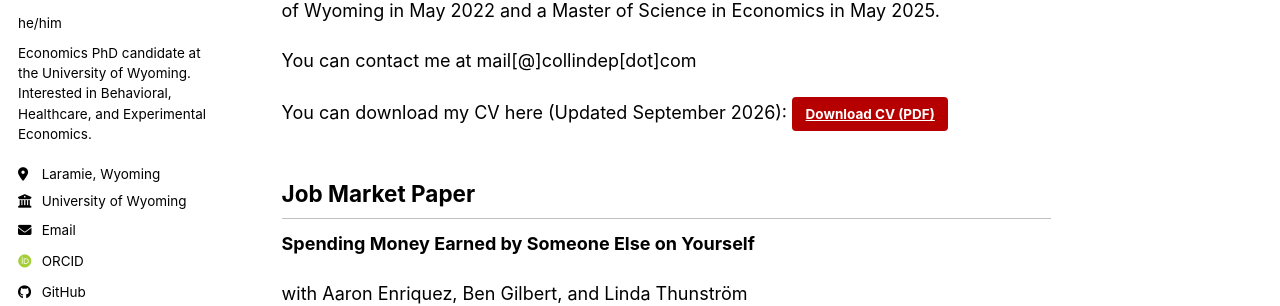
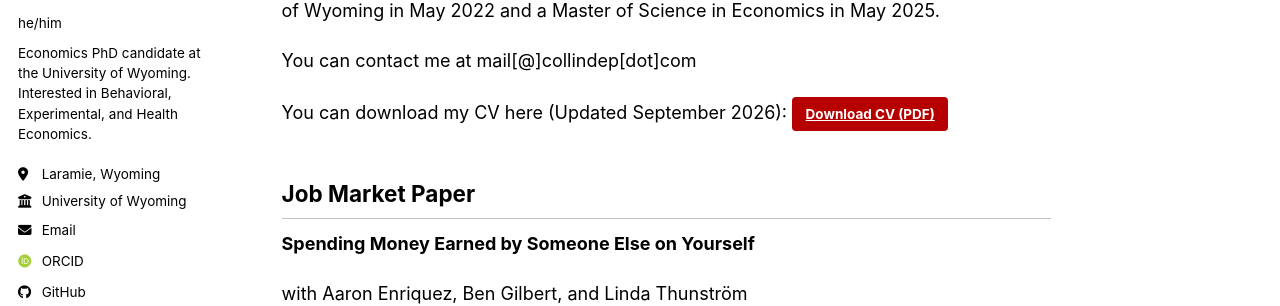
Before and after one commit to CollinDeP/collindep.github.io, a Jekyll site: the page built from _pages/about.md, in a window 1280 px wide. Shown: the part 305-611 px from the top of the page. Built offline with Jekyll 4.4.1, drawn with Linux system fonts in a browser that asks for light colours; some web fonts are replaced; a script bundle is joined from its source files by our own code; library files that are not in the unit come from our copies.

Commit message:
Update _config.yml

```diff
--- a/_config.yml
+++ b/_config.yml
@@ -26,7 +26,7 @@ author:
   avatar           : "profile-20260212.jpg"
   name             : "Collin DePaemelere"
   pronouns         : "he/him"
-  bio              : "Economics PhD candidate at the University of Wyoming. Interested in Behavioral, Healthcare, and Experimental Economics."
+  bio              : "Economics PhD candidate at the University of Wyoming. Interested in Behavioral, Experimental, and Health Economics."
   location         : "Laramie, Wyoming"
   employer         : "University of Wyoming"
   uri              : # URL
```
